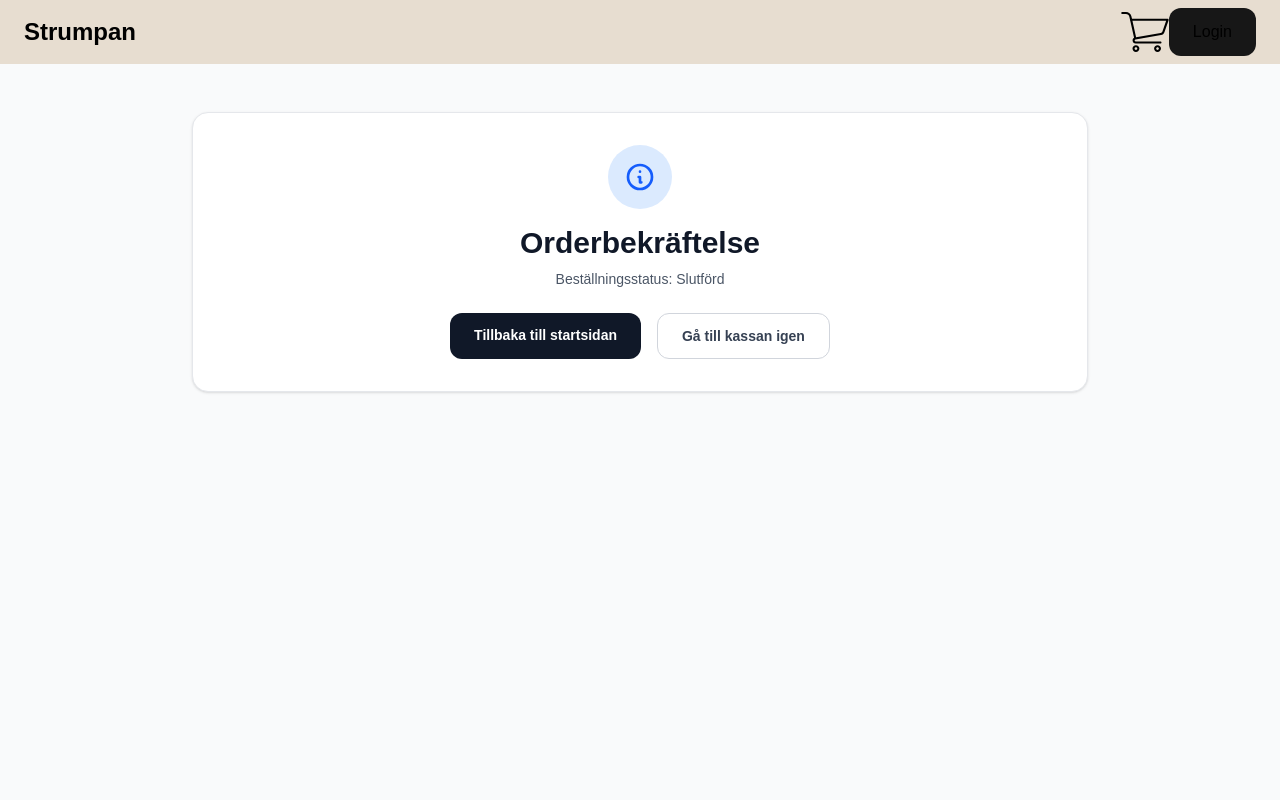
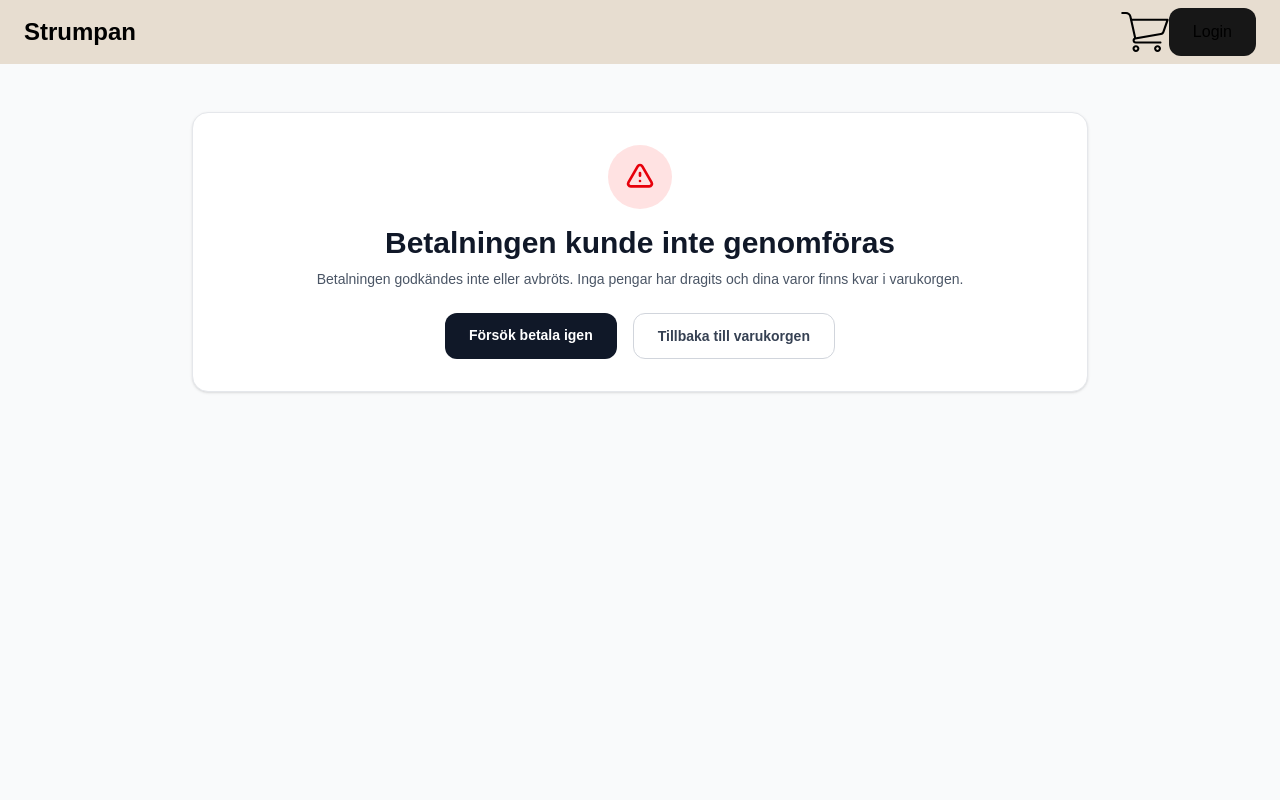
Before and after one commit to Project-Strumpan/project-strumpan, a Next.js app in the folder strumpan/: page /checkout/confirmation in a window 1280 px wide. Shown: the top 800 px of the page. Built offline with nearby package versions, Linux system fonts and the light colour scheme.

Commit message:
feat(checkout): add clear payment error and cancel UX with retry and cart links (PRO-15)

```diff
--- a/strumpan/src/app/checkout/confirmation/page.tsx
+++ b/strumpan/src/app/checkout/confirmation/page.tsx
@@ -105,6 +105,8 @@ function ConfirmationContent() {
   }, [redirectStatus, paymentIntentId]);
 
   const isSuccess = redirectStatus === "succeeded";
+  const isProcessing = redirectStatus === "processing";
+  const isCanceled = redirectStatus === "canceled";
 
   return (
     <div className="mx-auto max-w-4xl">
@@ -120,7 +122,7 @@ function ConfirmationContent() {
               Tack för din beställning!
             </h1>
             <p className="mt-2 text-sm text-gray-600">
-              Din betalning har behandlats och godkänts via Stripe Sandbox.
+              Din betalning har behandlats och godkänts.
             </p>
 
             <div className="mt-4 flex flex-wrap justify-center gap-3">
@@ -134,14 +136,26 @@ function ConfirmationContent() {
                 <div className="inline-flex items-center gap-2 rounded-lg bg-emerald-50 px-4 py-2 text-xs text-emerald-800 border border-emerald-200">
                   <span className="font-semibold">Ordernummer:</span>
                   <span className="font-mono font-bold">#{createdOrder.order_id}</span>
-                  <span className="rounded bg-emerald-200 px-1.5 py-0.5 text-[10px] font-semibold text-emerald-900">
-                    Sparad i MariaDB
-                  </span>
                 </div>
               )}
             </div>
+
+            <div className="mt-6 flex flex-wrap justify-center gap-4">
+              <Link
+                href="/"
+                className="rounded-xl bg-gray-900 px-6 py-3 text-sm font-semibold text-white transition hover:bg-gray-800"
+              >
+                Tillbaka till startsidan
+              </Link>
+              <Link
+                href="/catalog"
+                className="rounded-xl border border-gray-300 bg-white px-6 py-3 text-sm font-semibold text-gray-700 transition hover:bg-gray-50"
+              >
+                Fortsätt handla
+              </Link>
+            </div>
           </>
-        ) : (
+        ) : isProcessing ? (
           <>
             <div className="mx-auto mb-4 flex h-16 w-16 items-center justify-center rounded-full bg-blue-100 text-blue-600">
               <svg className="h-8 w-8" fill="none" viewBox="0 0 24 24" stroke="currentColor">
@@ -149,28 +163,51 @@ function ConfirmationContent() {
               </svg>
             </div>
             <h1 className="text-2xl font-bold text-gray-900 sm:text-3xl">
-              Orderbekräftelse
+              Betalningen behandlas
             </h1>
             <p className="mt-2 text-sm text-gray-600">
-              Beställningsstatus: {redirectStatus || "Slutförd"}
+              Din betalning verifieras fortfarande. Kontrollera din e-post om en stund för orderbekräftelse.
             </p>
-          </>
-        )}
-
-        <div className="mt-6 flex justify-center gap-4">
+            <div className="mt-6 flex flex-wrap justify-center gap-4">
               <Link
                 href="/"
                 className="rounded-xl bg-gray-900 px-6 py-3 text-sm font-semibold text-white transition hover:bg-gray-800"
               >
                 Tillbaka till startsidan
               </Link>
+            </div>
+          </>
+        ) : (
+          <>
+            <div className="mx-auto mb-4 flex h-16 w-16 items-center justify-center rounded-full bg-red-100 text-red-600">
+              <svg className="h-8 w-8" fill="none" viewBox="0 0 24 24" stroke="currentColor">
+                <path strokeLinecap="round" strokeLinejoin="round" strokeWidth={2} d="M12 9v2m0 4h.01m-6.938 4h13.856c1.54 0 2.502-1.667 1.732-3L13.732 4c-.77-1.333-2.694-1.333-3.464 0L3.34 16c-.77 1.333.192 3 1.732 3z" />
+              </svg>
+            </div>
+            <h1 className="text-2xl font-bold text-gray-900 sm:text-3xl">
+              {isCanceled ? "Betalningen avbröts" : "Betalningen kunde inte genomföras"}
+            </h1>
+            <p className="mt-2 text-sm text-gray-600">
+              {isCanceled
+                ? "Du avbröt betalningen innan den slutfördes. Inga pengar har dragits och dina varor finns kvar i varukorgen."
+                : "Betalningen godkändes inte eller avbröts. Inga pengar har dragits och dina varor finns kvar i varukorgen."}
+            </p>
+            <div className="mt-6 flex flex-wrap justify-center gap-4">
               <Link
                 href="/checkout"
+                className="rounded-xl bg-gray-900 px-6 py-3 text-sm font-semibold text-white transition hover:bg-gray-800"
+              >
+                Försök betala igen
+              </Link>
+              <Link
+                href="/cart"
                 className="rounded-xl border border-gray-300 bg-white px-6 py-3 text-sm font-semibold text-gray-700 transition hover:bg-gray-50"
               >
-            Gå till kassan igen
+                Tillbaka till varukorgen
               </Link>
             </div>
+          </>
+        )}
       </div>
 
       {orderItemsSnapshot.length > 0 && (
--- a/strumpan/src/components/checkout/StripePaymentForm.tsx
+++ b/strumpan/src/components/checkout/StripePaymentForm.tsx
@@ -1,6 +1,7 @@
 "use client";
 
 import React, { useState } from "react";
+import Link from "next/link";
 import {
   PaymentElement,
   useStripe,
@@ -65,9 +66,16 @@ export function StripePaymentForm({ totalGross, disabled }: StripePaymentFormPro
       </div>
 
       {errorMessage && (
-        <div className="rounded-lg bg-red-50 p-3 text-sm text-red-700 border border-red-200">
+        <div role="alert" className="rounded-lg bg-red-50 p-3 text-sm text-red-700 border border-red-200 space-y-2">
           <p className="font-medium">Betalningsfel</p>
           <p>{errorMessage}</p>
+          <p className="text-xs">
+            Försök igen ovan eller{" "}
+            <Link href="/cart" className="font-semibold underline hover:text-red-900">
+              gå tillbaka till varukorgen
+            </Link>
+            .
+          </p>
         </div>
       )}
 
```
Also changed, not shown: 1 other file (tests, documents, lock files or other folders). Lines whose indentation alone changed are shown as unchanged.
